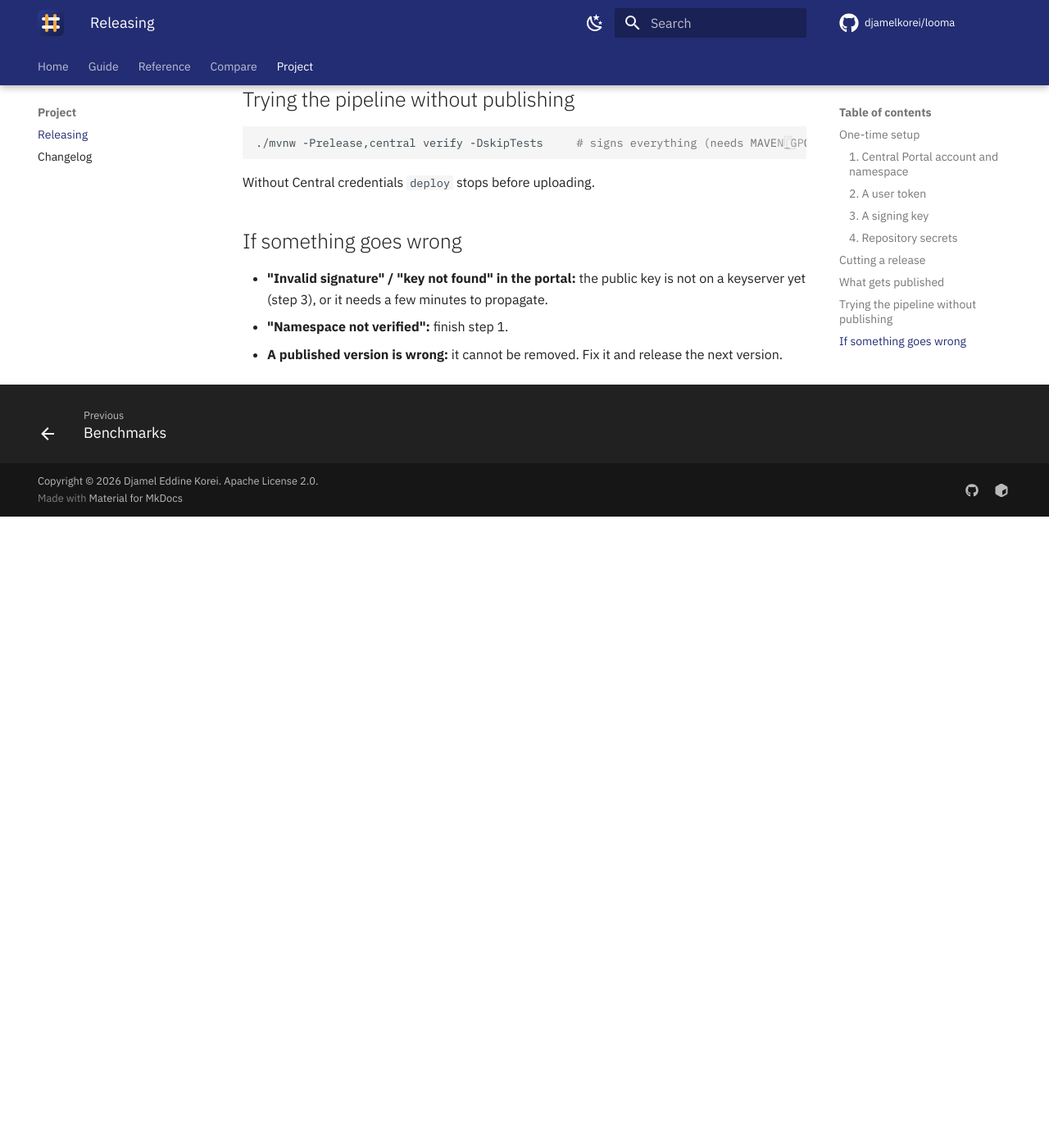
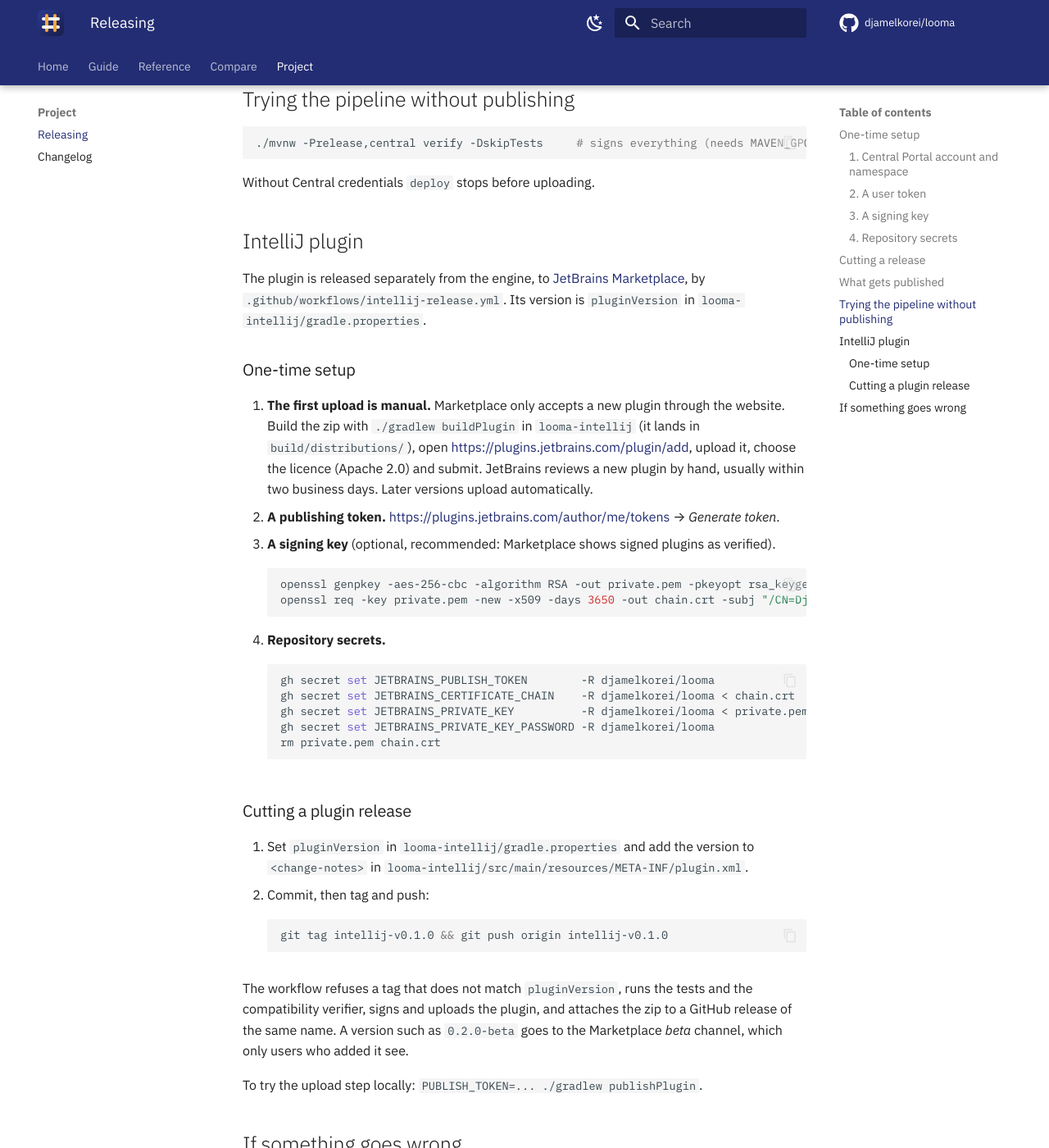
Before and after one commit to djamelkorei/looma, an MkDocs documentation site: the page built from docs/releasing.md, in a window 1280 px wide and 1400 px high, scrolled down 1799 px. Shown: the whole window at 82% size. Built offline with MkDocs 1.6.1 and Material for MkDocs 9.7.7, drawn with Linux system fonts in a browser that asks for light colours; comment, search, counter and statistics services are not loaded; before the commit the page ends 2429 px from its top, so only the background shows below that.

Commit message:
IntelliJ: Marketplace publishing workflow, change notes, install docs

````diff
--- a/docs/releasing.md
+++ b/docs/releasing.md
@@ -80,6 +80,51 @@
 
 Without Central credentials `deploy` stops before uploading.
 
+## IntelliJ plugin
+
+The plugin is released separately from the engine, to [JetBrains Marketplace](https://plugins.jetbrains.com),
+by `.github/workflows/intellij-release.yml`. Its version is `pluginVersion` in `looma-intellij/gradle.properties`.
+
+### One-time setup
+
+1. **The first upload is manual.** Marketplace only accepts a new plugin through the website. Build the zip with
+   `./gradlew buildPlugin` in `looma-intellij` (it lands in `build/distributions/`), open
+   <https://plugins.jetbrains.com/plugin/add>, upload it, choose the licence (Apache 2.0) and submit. JetBrains
+   reviews a new plugin by hand, usually within two business days. Later versions upload automatically.
+2. **A publishing token.** <https://plugins.jetbrains.com/author/me/tokens> → *Generate token*.
+3. **A signing key** (optional, recommended: Marketplace shows signed plugins as verified).
+
+    ```bash
+    openssl genpkey -aes-256-cbc -algorithm RSA -out private.pem -pkeyopt rsa_keygen_bits:4096
+    openssl req -key private.pem -new -x509 -days 3650 -out chain.crt -subj "/CN=Djamel Eddine Korei"
+    ```
+
+4. **Repository secrets.**
+
+    ```bash
+    gh secret set JETBRAINS_PUBLISH_TOKEN        -R djamelkorei/looma                 # from step 2
+    gh secret set JETBRAINS_CERTIFICATE_CHAIN    -R djamelkorei/looma < chain.crt     # step 3, optional
+    gh secret set JETBRAINS_PRIVATE_KEY          -R djamelkorei/looma < private.pem   # step 3, optional
+    gh secret set JETBRAINS_PRIVATE_KEY_PASSWORD -R djamelkorei/looma                 # the passphrase from step 3
+    rm private.pem chain.crt                                                          # or keep them in a password manager
+    ```
+
+### Cutting a plugin release
+
+1. Set `pluginVersion` in `looma-intellij/gradle.properties` and add the version to `<change-notes>` in
+   `looma-intellij/src/main/resources/META-INF/plugin.xml`.
+2. Commit, then tag and push:
+
+    ```bash
+    git tag intellij-v0.1.0 && git push origin intellij-v0.1.0
+    ```
+
+The workflow refuses a tag that does not match `pluginVersion`, runs the tests and the compatibility verifier,
+signs and uploads the plugin, and attaches the zip to a GitHub release of the same name. A version such as
+`0.2.0-beta` goes to the Marketplace *beta* channel, which only users who added it see.
+
+To try the upload step locally: `PUBLISH_TOKEN=... ./gradlew publishPlugin`.
+
 ## If something goes wrong
 
 * **"Invalid signature" / "key not found" in the portal:** the public key is not on a keyserver yet (step 3), or it
````
Also changed, not shown: docs/intellij.md (+4 -8 lines), 3 other files.
